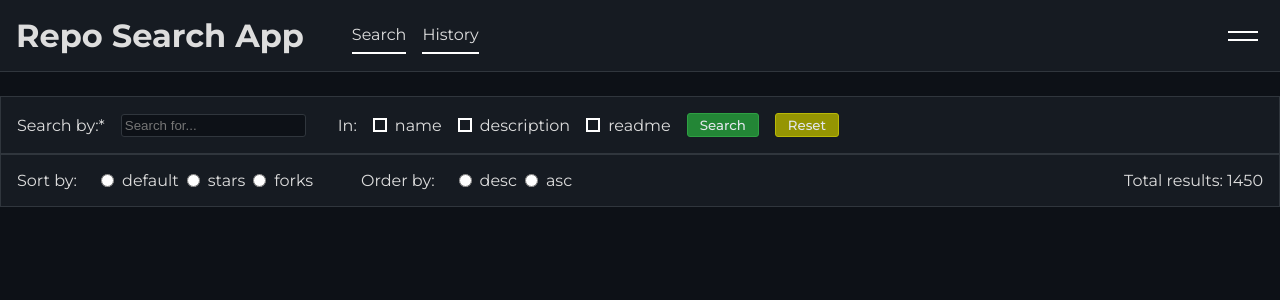
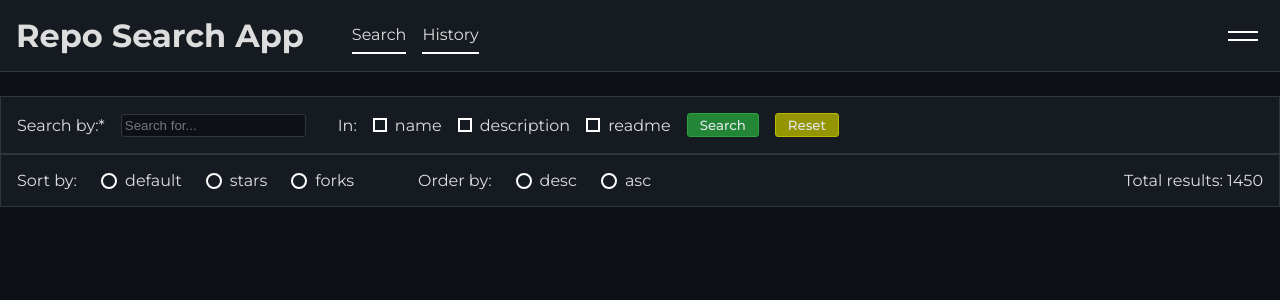
Before and after one commit to Bazsa241/repo-search-app, a React (Create React App) app: page / in a window 1280 px wide. Shown: the top 300 px of the page. Built offline with nearby package versions, Linux system fonts and the light colour scheme.

Commit message:
custom radio button

```diff
--- /dev/null
+++ b/src/components/RadioBtn.js
@@ -0,0 +1,47 @@
+import styled from "styled-components"
+import {useState} from "react"
+
+const RadioBtn = ({label}) => {
+
+  const [checked, setChecked] = useState(false)
+
+  return (
+    <Radio>
+      <input type="radio" id="" checked={checked}/>
+      <label htmlFor={label}></label>
+      <p onClick={() => setChecked(!checked)}>{label}</p>
+    </Radio>
+  )
+}
+
+
+const Radio = styled.div`
+  display: flex;
+  align-items: center;
+  gap: .5rem;
+
+  input {
+    display: none;
+
+    &:checked + label {
+      background: limegreen;
+      box-shadow: 0 0 3px 2px limegreen;
+      border-color: #ffffff30
+    }
+  }
+
+  label {
+    display: block;
+    width: 1rem;
+    height: 1rem;
+    border: 2px solid white;
+    border-radius: 50%;
+  }
+
+  p {
+    cursor: pointer;
+    user-select: none;
+  }
+`
+
+export default RadioBtn
--- a/src/components/SearchResult.js
+++ b/src/components/SearchResult.js
@@ -1,4 +1,5 @@
 import styled from "styled-components"
+import RadioBtn from "./RadioBtn"
 
 
 const SearchResult = () => {
@@ -7,19 +8,14 @@ const SearchResult = () => {
       <div className="sort">
         <div className="sort-by">
           <p>Sort by: </p>
-          <input type="radio" name="sort" id="default"/>
-          <label htmlFor="default">default</label>
-          <input type="radio" name="sort" id="stars"/>
-          <label htmlFor="stars">stars</label>
-          <input type="radio" name="sort" id="forks"/>
-          <label htmlFor="forks">forks</label>
+          <RadioBtn label="default"/>
+          <RadioBtn label="stars"/>
+          <RadioBtn label="forks"/>
         </div>
         <div className="order-by">
           <p>Order by: </p>
-          <input type="radio" name="order" id="desc"/>
-          <label htmlFor="desc">desc</label>
-          <input type="radio" name="order" id="asc"/>
-          <label htmlFor="asc">asc</label>
+          <RadioBtn label="desc"/>
+          <RadioBtn label="asc"/>
         </div>
         <div className="total">
           <p>Total results: 1450</p>
```
